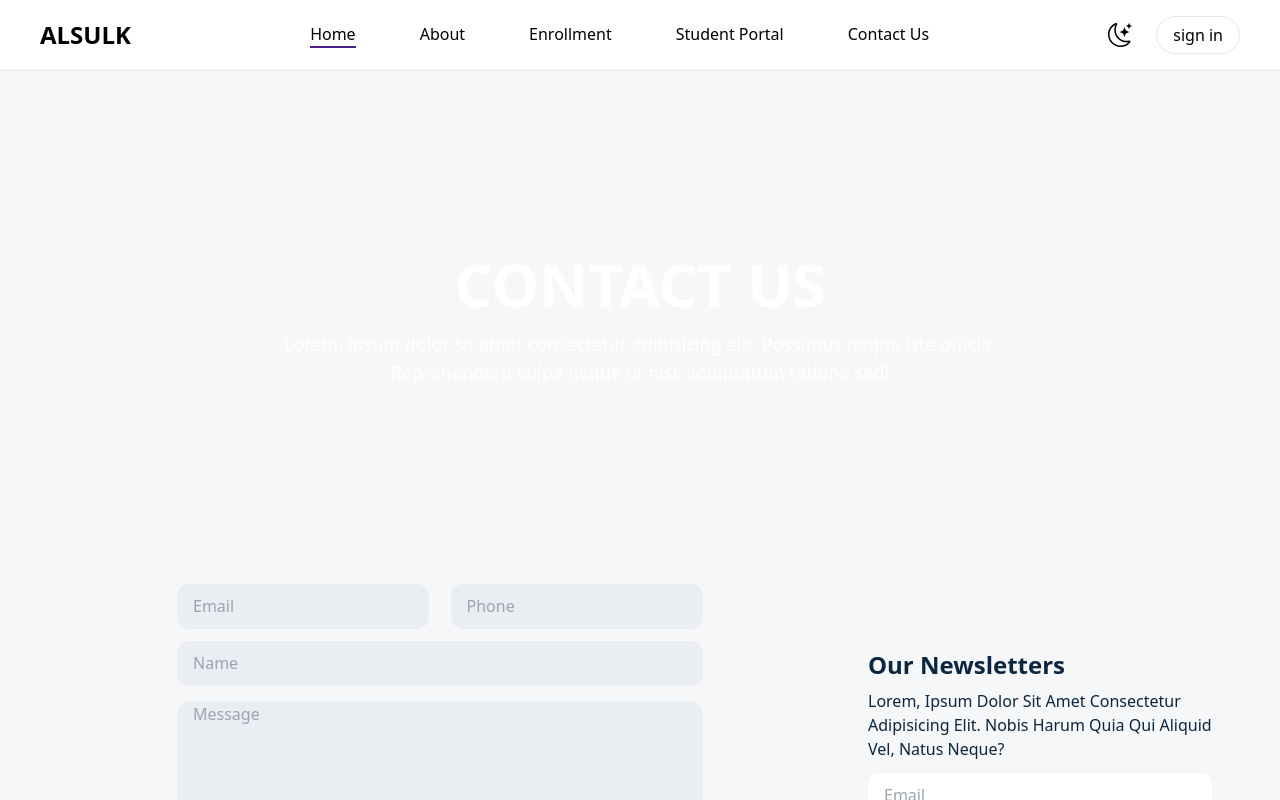
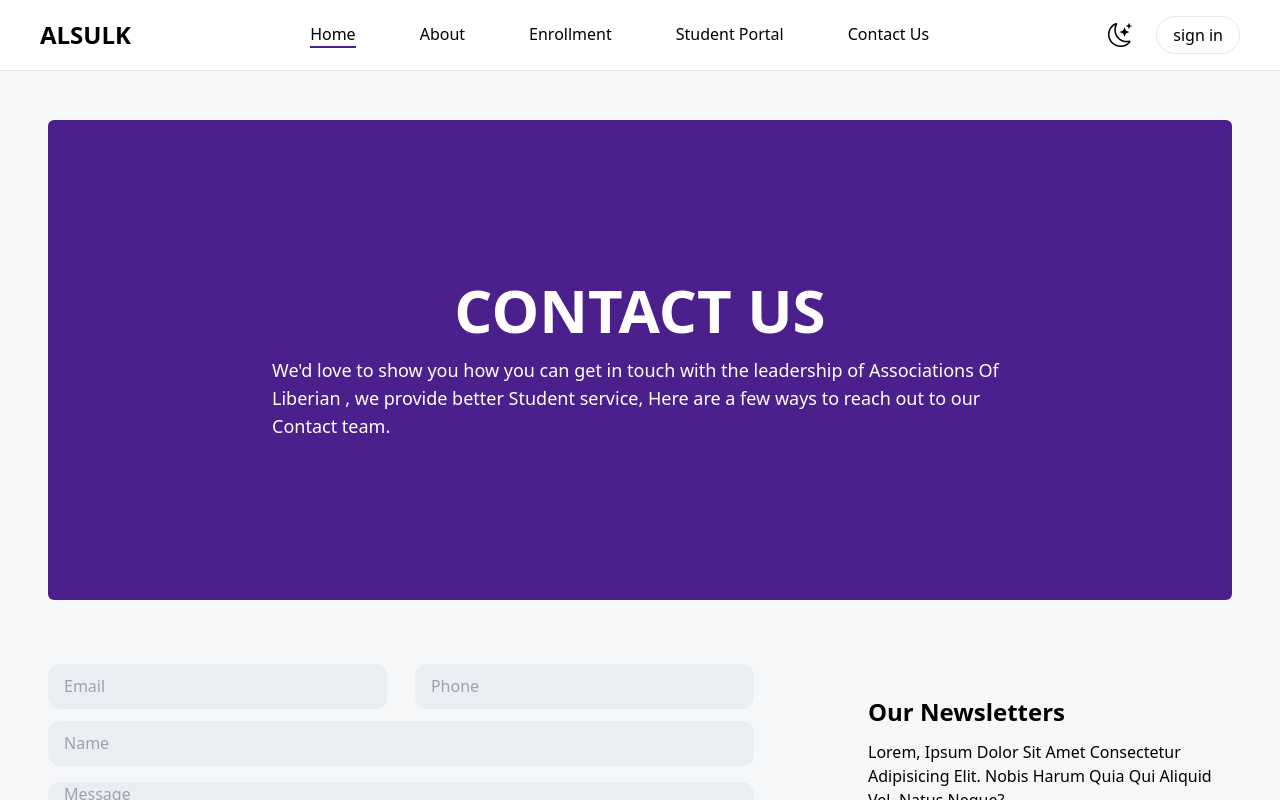
Before and after one commit to mulbahoplanojames/Harmony_Coalition_Project, a React (Vite) app: page /contact-us in a window 1280 px wide. Built offline with nearby package versions, Linux system fonts and the light colour scheme.

Commit message:
Working on the Contact Us page

```diff
--- a/src/Components/About_Hero/AboutHero.jsx
+++ b/src/Components/About_Hero/AboutHero.jsx
@@ -33,7 +33,7 @@ const AboutHero = () => {
           </p>
           {/* Displaying the link to the 'About Us' page */}
           <Link
-            to="contact-us"
+            to="/contact-us"
             className="py-3 px-6 bg-primary_main text-lg text-white border-none rounded-full hover:bg-opacity-70"
           >
             Join Us
--- a/src/Components/ContactForm_NewsLetter/ContactFormNewsLetter.jsx
+++ b/src/Components/ContactForm_NewsLetter/ContactFormNewsLetter.jsx
@@ -1,4 +1,5 @@
-import { useState } from "react";
+import { useContext, useState } from "react";
+import { AppContext } from "../../Context/AppContext";
 
 const ContactFormNewsletter = () => {
   const [result, setResult] = useState("");
@@ -26,13 +27,15 @@ const ContactFormNewsletter = () => {
     }
   };
 
+  const { darkMode } = useContext(AppContext);
+
   return (
     <>
       {/* <ContactForm /> */}
-      <div className="grid lg:grid-cols-3 md:grid-cols-2 grid-cols-1 gap-4  gap-y-14 place-items-center mb-20">
+      <div className="grid lg:grid-cols-3 md:grid-cols-2 grid-cols-1 gap-4  gap-y-4 md:place-items-start place-items-center mb-20">
         <form
           onSubmit={onSubmit}
-          className="col-span-2 md:order-first order-last"
+          className="col-span-2 md:order-first order-last md:w-[90%] w-full"
         >
           <div className="flex justify-between items-center mb-3 flex-wrap">
             {/* email and phone input field  */}
@@ -40,13 +43,13 @@ const ContactFormNewsletter = () => {
               type="email"
               placeholder="Email"
               name="email"
-              className="md:w-[48%] w-full bg-[#eaeef3] h-[2.8rem] outline-none rounded-xl px-4 md:mb-0 mb-3"
+              className="md:w-[48%] w-full bg-[#eaeef3] md:h-[2.8rem] h-[3.4rem] outline-none rounded-xl px-4 md:mb-0 mb-3"
             />
             <input
               type="tel"
               placeholder="Phone"
               name="phone"
-              className="md:w-[48%] w-full bg-[#eaeef3] h-[2.8rem] outline-none rounded-xl px-4"
+              className="md:w-[48%] w-full bg-[#eaeef3] md:h-[2.8rem] h-[3.4rem] outline-none rounded-xl px-4"
             />
           </div>
           {/* name input field  */}
@@ -54,7 +57,7 @@ const ContactFormNewsletter = () => {
             type="text"
             placeholder="Name"
             name="name"
-            className="bg-[#eaeef3] w-full h-[2.8rem] outline-none rounded-xl px-4 mb-4"
+            className="bg-[#eaeef3] w-full md:h-[2.8rem] h-[3.4rem]  outline-none rounded-xl px-4 mb-4"
           />
           {/* message input field  */}
           <textarea
@@ -68,7 +71,7 @@ const ContactFormNewsletter = () => {
 
           {/* submit button */}
           <button
-            className="bg-secondary hover:bg-yellow_accent_2 transition-all duration-300 px-10 py-2 text-primary text-xl rounded-full"
+            className="bg-primary_main hover:bg-yellow_accent_2 transition-all duration-300 px-10 py-2 text-white text-xl rounded-full"
             type="submit"
           >
             Submit
@@ -80,8 +83,14 @@ const ContactFormNewsletter = () => {
           className="bg-no-repeat bg-center bg-cover h-fit px-5 py-8 rounded-xl capitalize text-primary w-full"
           id="newsletter"
         >
-          <h1 className="text-2xl font-bold pb-2">Our newsletters</h1>
-          <p className="pb-3">
+          <h1
+            className={`md:text-2xl text-4xl font-bold pb-3 ${
+              darkMode ? "text-white" : "text-black"
+            }`}
+          >
+            Our newsletters
+          </h1>
+          <p className={`pb-6 ${darkMode ? "text-white" : "text-black"}`}>
             Lorem, ipsum dolor sit amet consectetur adipisicing elit. Nobis
             harum quia qui aliquid vel, natus neque?
           </p>
@@ -94,7 +103,7 @@ const ContactFormNewsletter = () => {
               className="w-full h-[2.8rem] text-secondary outline-none rounded-xl px-4 mb-4"
             />
             {/* submit button */}
-            <button className="px-4 py-1 rounded-xl bg-secondary text-primary w-full h-[2.8rem] text-lg hover:bg-yellow_accent_2 transition-all duration-300">
+            <button className="px-4 py-1 rounded-xl bg-primary_main text-white w-full h-[2.8rem] text-lg hover:bg-yellow_accent_2 transition-all duration-300">
               Subscribe
             </button>
           </form>
--- a/src/Components/ContactUs_Header/ContactUsHerder.jsx
+++ b/src/Components/ContactUs_Header/ContactUsHerder.jsx
@@ -1,14 +1,14 @@
 const ContactHeader = () => {
   return (
     <>
-      <div className="md:h-[50vh] h-[40vh] text-center lg:px-56 px-4 text-white bg-yellow_accent_3 flex justify-center items-center flex-col relative rounded-md mb-16 mt-6">
+      <div className="md:h-[60vh] h-[40vh] text-center lg:px-56 px-4 text-white bg-primary_main flex justify-center items-center flex-col relative rounded-md md:mb-16 mb-6 mt-6">
         <h1 className="md:text-6xl text-4xl pb-4 uppercase font-bold">
           Contact Us
         </h1>
-        <p className="text-lg z-10">
-          Lorem, ipsum dolor sit amet consectetur adipisicing elit. Possimus
-          neque iste officia. Reprehenderit culpa neque ut nisi, voluptatum
-          ratione sed!
+        <p className="text-lg z-10 text-left">
+          We'd love to show you how you can get in touch with the leadership of
+          Associations Of Liberian , we provide better Student service, Here are
+          a few ways to reach out to our Contact team.
         </p>
       </div>
     </>
--- a/src/Interfaces/Contact_Card/ContactCard.jsx
+++ b/src/Interfaces/Contact_Card/ContactCard.jsx
@@ -7,10 +7,10 @@ const ContactCards = () => {
     <>
       <div className="grid lg:grid-cols-3 md:grid-cols-2 grid-cols-1 mb-20 gap-8">
         {/* card one  */}
-        <div className="bg-yellow_accent_3 px-6 py-8 rounded-2xl text-white shadow-2xl">
+        <div className="bg-[#C5B7FB] px-6 py-8 rounded-2xl text-white shadow-2xl">
           <div className="flex gap-2 pb-3 items-center">
             <SiHandshakeProtocol className="text-4xl" />
-            <p className="text-2xl">(+250) 1234567890</p>
+            <p className="text-2xl">(+250) 791955614</p>
           </div>
           <p>
             Lorem ipsum dolor sit, amet consectetur adipisicing elit. Odio
@@ -19,10 +19,10 @@ const ContactCards = () => {
         </div>
 
         {/* card two  */}
-        <div className="bg-yellow_accent_6 px-6 py-8 rounded-2xl text-secondary shadow-2xl overflow-hidden">
+        <div className="bg-[#AA8FF6] px-6 py-8 rounded-2xl text-secondary shadow-2xl overflow-hidden">
           <div className="flex gap-2 pb-3 items-center">
             <HiOutlineMailOpen className="text-4xl" />
-            <p className="text-[1.2rem]">jubaspicehouse@gmail.com</p>
+            <p className="text-[1.2rem]">alsulkassociation.com</p>
           </div>
           <p>
             Lorem ipsum dolor sit, amet consectetur adipisicing elit. Odio
@@ -31,7 +31,7 @@ const ContactCards = () => {
         </div>
 
         {/* card three  */}
-        <div className="shadow-2xl px-6 py-8 rounded-2xl text-secondary">
+        <div className="shadow-2xl px-6 py-8 rounded-2xl text-white bg-[#4B208C]">
           <div className="flex gap-2 pb-3 items-center">
             <SlLocationPin className="text-4xl" />
             <p className="text-2xl">KG 4, Kigali, Rwanda</p>
```
